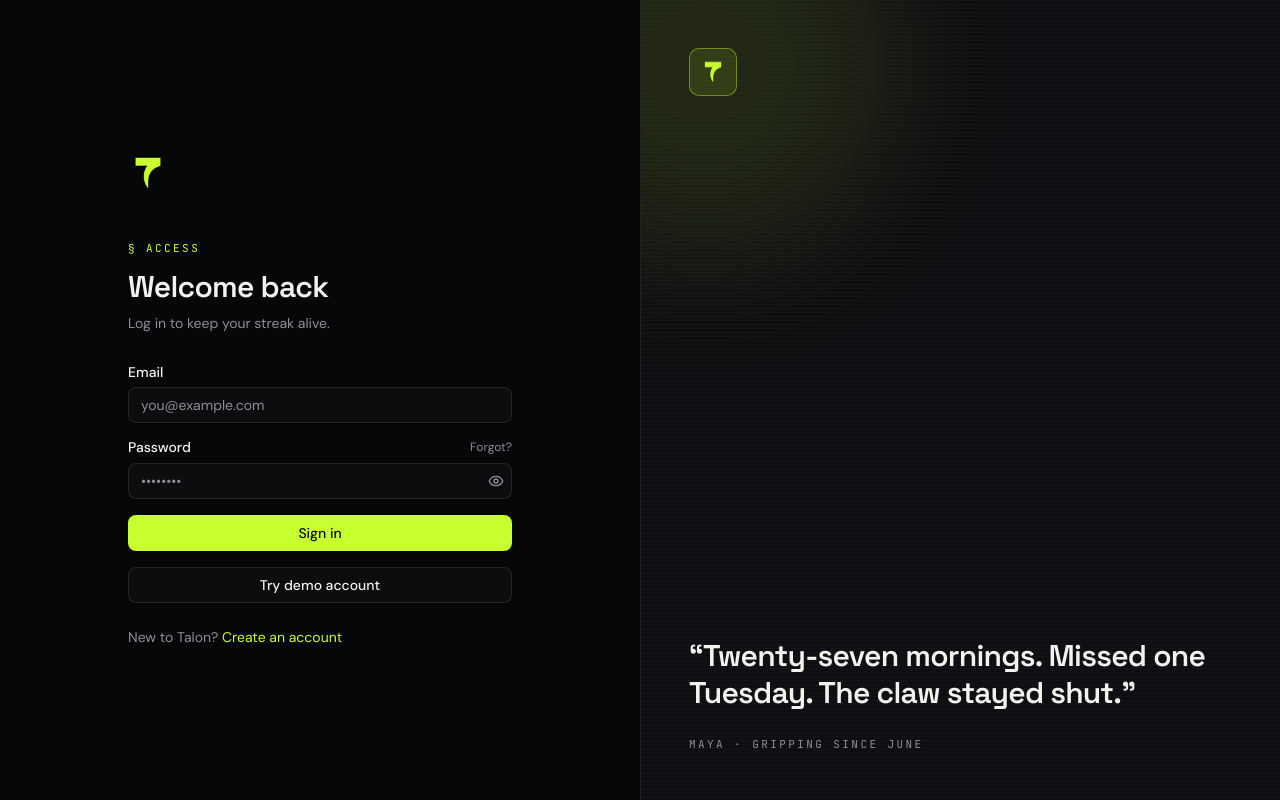
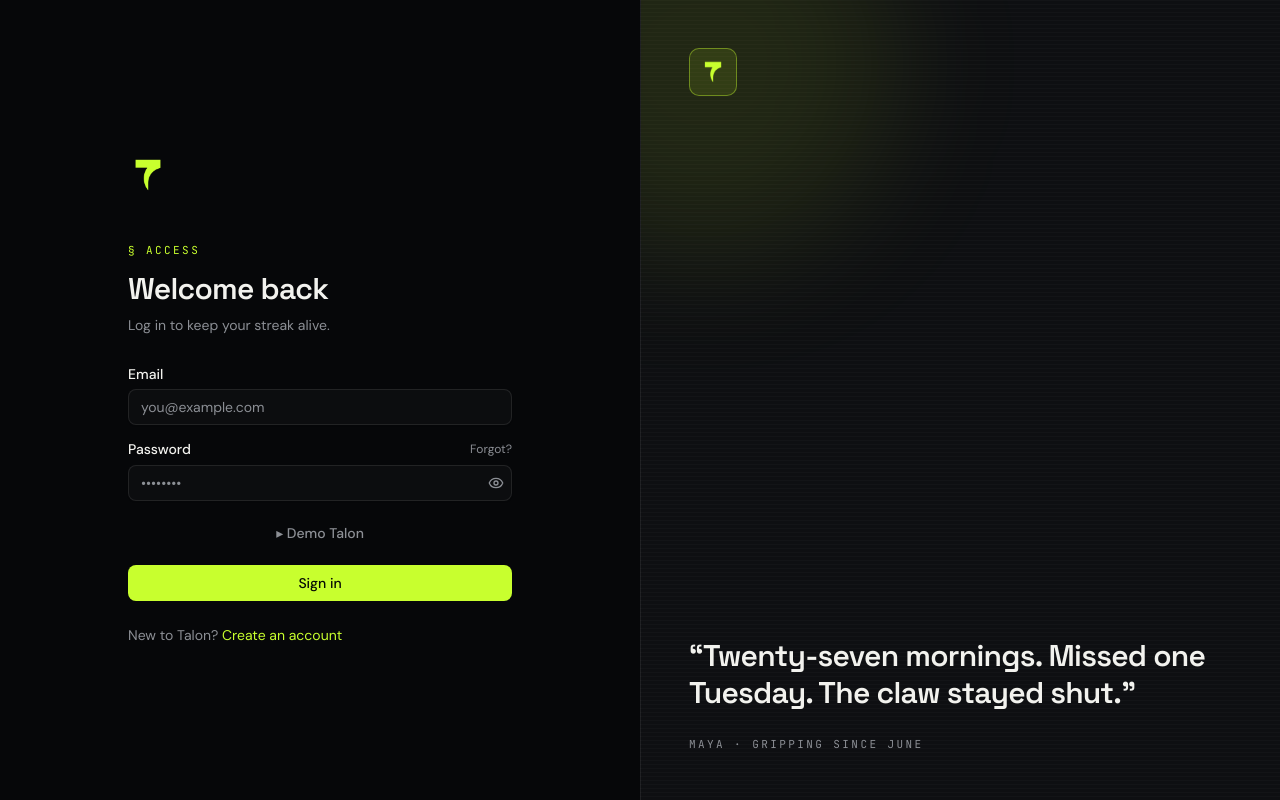
Before and after one commit to Dera2k/Talon, a Next.js app in the folder talon-frontend/: page /login in a window 1280 px wide. Built offline with nearby package versions, Linux system fonts and the light colour scheme.

Commit message:
feat: demo talon button at top of login, remove password hint

```diff
--- a/talon-frontend/components/auth/login-form.tsx
+++ b/talon-frontend/components/auth/login-form.tsx
@@ -89,17 +89,18 @@ export function LoginForm() {
         <FieldError message={errors?.fields.password} />
       </div>
       <FormAlert message={errors?.general} />
+      <Button
+        type="button"
+        variant="ghost"
+        size="sm"
+        className="w-full text-muted-foreground hover:text-foreground"
+        disabled={login.isPending || login.isSuccess}
+        onClick={() => login.mutate({ email: "test@test.com", password: "12345test" })}
+      >
+        ▸ Demo Talon
+      </Button>
       <Button type="submit" className="w-full" disabled={login.isPending || login.isSuccess}>
         {login.isPending ? "Signing in…" : "Sign in"}
-      </Button>
-      <Button
-        type="button"
-        variant="outline"
-        className="w-full"
-        disabled={login.isPending || login.isSuccess}
-        onClick={() => login.mutate({ email: "test@test.com", password: "12345test12" })}
-      >
-        Try demo account
       </Button>
     </form>
   );
--- a/talon-frontend/components/auth/password-strength.tsx
+++ b/talon-frontend/components/auth/password-strength.tsx
@@ -32,7 +32,7 @@ export function PasswordStrength({ password }: { password: string }) {
         ))}
       </div>
       <p className="text-xs text-muted-foreground">
-        {password ? LABELS[score] : "12+ chars, upper/lower/number/symbol"}
+        {password ? LABELS[score] : ""}
       </p>
     </>
   );
```
